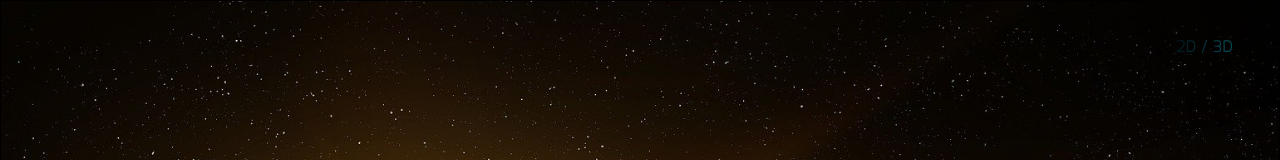
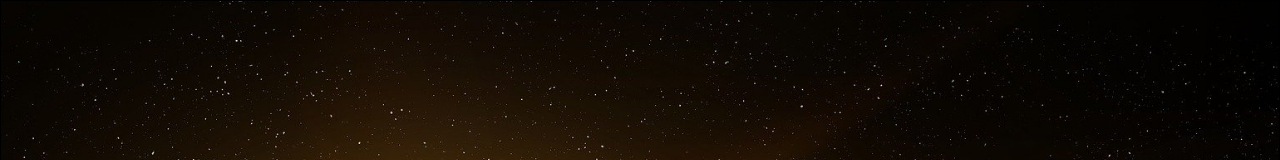
Before and after one commit to WildCodeSchool/2023-02-JS-RemoteFR-DeVMX-P2-G1-Machonauts, a React (Vite) app in the folder frontend/: page / in a window 1280 px wide. Shown: the top 160 px of the page. Built offline with nearby package versions, Linux system fonts and the light colour scheme.

Commit message:
modif z-index for butn switch 2d/3d

```diff
--- a/frontend/src/sass/_home.scss
+++ b/frontend/src/sass/_home.scss
@@ -267,7 +267,7 @@
   width: 10rem;
   border-radius: 10px;
   position: absolute;
-  z-index: 2;
+  z-index: 0;
   top: 4vh;
   right: 2vw;
   font-size: var(--input-size);
@@ -300,7 +300,7 @@
   position: absolute;
   top: 4vh;
   right: 2vh;
-  z-index: 2;
+  z-index: 0;
   font-size: var(--input-size);
   text-transform: uppercase;
   background-image: linear-gradient(90deg, #ffffff00 0%, #0cc0df 100%);
```
